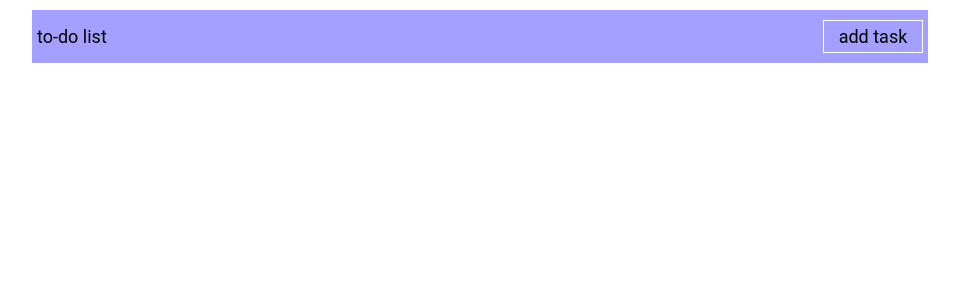
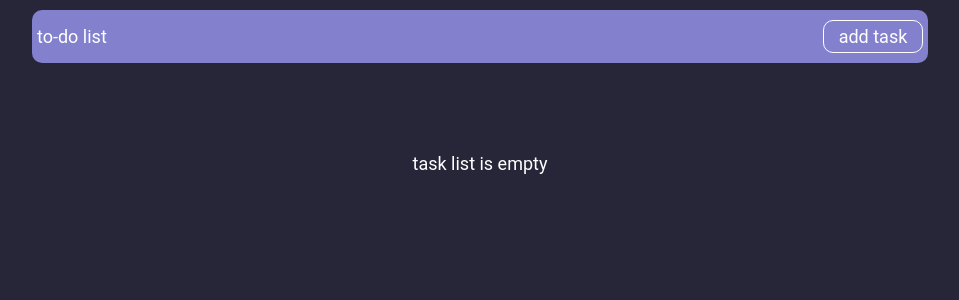
Before and after one commit to delvinleet/my_first_vue, a Vue app: page / in a window 1280 px wide. Shown: the top 300 px of the page, without its empty margins (160-1119 px from the left). Built offline with nearby package versions, Linux system fonts and the light colour scheme.

Commit message:
added local storage

```diff
--- a/src/App.vue
+++ b/src/App.vue
@@ -1,14 +1,13 @@
 <template>
-  <div class="app"></div>
-  <RouterView />
+  <div class="app">
+    <RouterView />
+  </div>
 </template>
 
 <script setup>
 import { RouterLink, RouterView } from 'vue-router'
 
 </script>
-
-
 
 <style>
 * {
@@ -17,4 +16,8 @@ import { RouterLink, RouterView } from 'vue-router'
   font-family: 'Roboto';
   font-size: 18px;
 }
+
+body {
+  background: #262638;
+}
 </style>
--- a/src/components/TaskItem.vue
+++ b/src/components/TaskItem.vue
@@ -27,16 +27,20 @@ const {removeTask, toggleChecked} = useTask()
 
 <style scoped>
 .task-item {
-    border: 2px solid teal;
+    border: 2px solid #8381CD;
     display: flex;
     justify-content: space-between;
     align-items: center;
     padding: 5px 5px;
     margin: 3px 0;
+    transition: .2s;
+    color: #ffffff;
+    border-radius: 10px;
 }
 
 .completed {
-    background-color: greenyellow;
+    background-color: #2DAF5A;
+    transition: .2s;
 }
 .func_btns {
     display: flex;
--- a/src/components/UI/MyButton.vue
+++ b/src/components/UI/MyButton.vue
@@ -10,19 +10,21 @@
 
 <style scoped>
 .btn {
-    background-color: #A3A0FF;
+    background-color: #8381CD;
     border: none;
     padding: 5px;
     border: 1px solid white;
     min-width: 100px;
+    color: #ffffff;
+    border-radius: 10px;
 }
 
 .btn:hover {
     background-color: white;
     transition: .15s;
-    border: 1px solid #A3A0FF;
+    border: 1px solid #8381CD;
 }
 .btn:active {
-    background-color: #A3A0FF;
+    background-color: #8381CD   ;
 }
 </style>
--- a/src/components/UI/MyDialog.vue
+++ b/src/components/UI/MyDialog.vue
@@ -26,14 +26,13 @@ const handleToggleDialog = (event) => {
     background-color: rgba(0, 0, 0, 0.5);
     position: fixed;
     display: flex;
-
 }
 
 .dialog__content {
     margin: auto;
     display: flex;
     flex-direction: column;
-    background-color: white;
+    background-color: #262638;
     padding: 20px;
     border-radius: 10px;
     text-align: center;
--- a/src/components/UI/MyInput.vue
+++ b/src/components/UI/MyInput.vue
@@ -16,5 +16,9 @@ const handleInput = (event) => {
 <style scoped>
 .input {
     margin: 0 5px 5px;
+    background-color: #8381CD;
+    padding: 1px 5px;
+    color: white;
 }
+/* ::-webkit-input-placeholder { color: rgba(255, 255, 255, 0.6); }; */
 </style>
--- a/src/hooks/useTask.js
+++ b/src/hooks/useTask.js
@@ -1,19 +1,24 @@
 import { reactive, readonly } from "vue"
 
-const tasks = reactive([])
+const tasks = reactive([
+    ...JSON.parse(localStorage.getItem('tasks') || '[]')
+])
 
 export const useTask = () => {
 
     const createTask = (task) => {
-        tasks.push({...task})
+        tasks.push({...task});
+        localStorage.setItem('tasks', JSON.stringify(tasks))
     }
 
     const removeTask = (id) => {
         tasks.splice(id, 1)
+        localStorage.setItem('tasks', JSON.stringify(tasks))
     }
 
     const toggleChecked = (id) => {
         tasks[id].isChecked = !tasks[id].isChecked
+        localStorage.setItem('tasks', JSON.stringify(tasks))
     }
 
     return {
--- a/src/views/HomeView.vue
+++ b/src/views/HomeView.vue
@@ -5,13 +5,14 @@
 			<div class="inputs">
 				<my-dialog v-model="dialogVisible">
 					task adding
-					<my-input style="margin-top: 5px;" v-model="task.title" placeholder="title..."/>
-					<my-input v-model="task.body" placeholder="body..."/>
-					<my-button @click="addTask">add</my-button>
+					<my-input v-model="task.title" style="margin-top: 5px;" placeholder="title..."/>
+					<my-input v-model="task.body" placeholder="description..."/>
+					<my-button @click="addTask">create</my-button>
 				</my-dialog>
 			</div>
 			<my-button @click="showDialog">add task</my-button>
 		</div>
+		<div class="task_list" v-if="tasks.length > 0">
 			<task-item
 				@removeTask="handleRemoveTask"
 				:task="task"
@@ -19,6 +20,8 @@
 				:id="index"
 				:key="index"
 			/>
+		</div>
+		<div class="task_none" v-else>task list is empty</div>
 	</div>
 </template>
 
@@ -39,7 +42,6 @@ const task = reactive({
 })
 
 const dialogVisible = ref(false)
-
 const showDialog = () => {
 	dialogVisible.value = !dialogVisible.value
 }
@@ -62,16 +64,27 @@ const handleRemoveTask = (id) => {
 </script>
 
 <style scoped>
+
 .wrapper {
 	margin: 10px 15%;
 }
 
 .header {
-	background-color: #A3A0FF;
+	background-color: #8381CD;
 	display: flex;
 	align-items: center;
 	justify-content: space-between;
 	padding: 10px 5px;
+	color: #ffffff;
+	border-radius: 10px
+}
+
+.task_none {
+	display: flex;
+	align-items: center;
+	justify-content: center;
+	min-height: 200px;
+	color: #ffffff;
 }
 
 @media (max-width: 1000px) {
```
Also changed, not shown: src/stores/task.js (deleted, +0 -7 lines), src/components/UI/MyCheckbox.vue (line endings or trailing spaces). Lines whose indentation alone changed are shown as unchanged.
